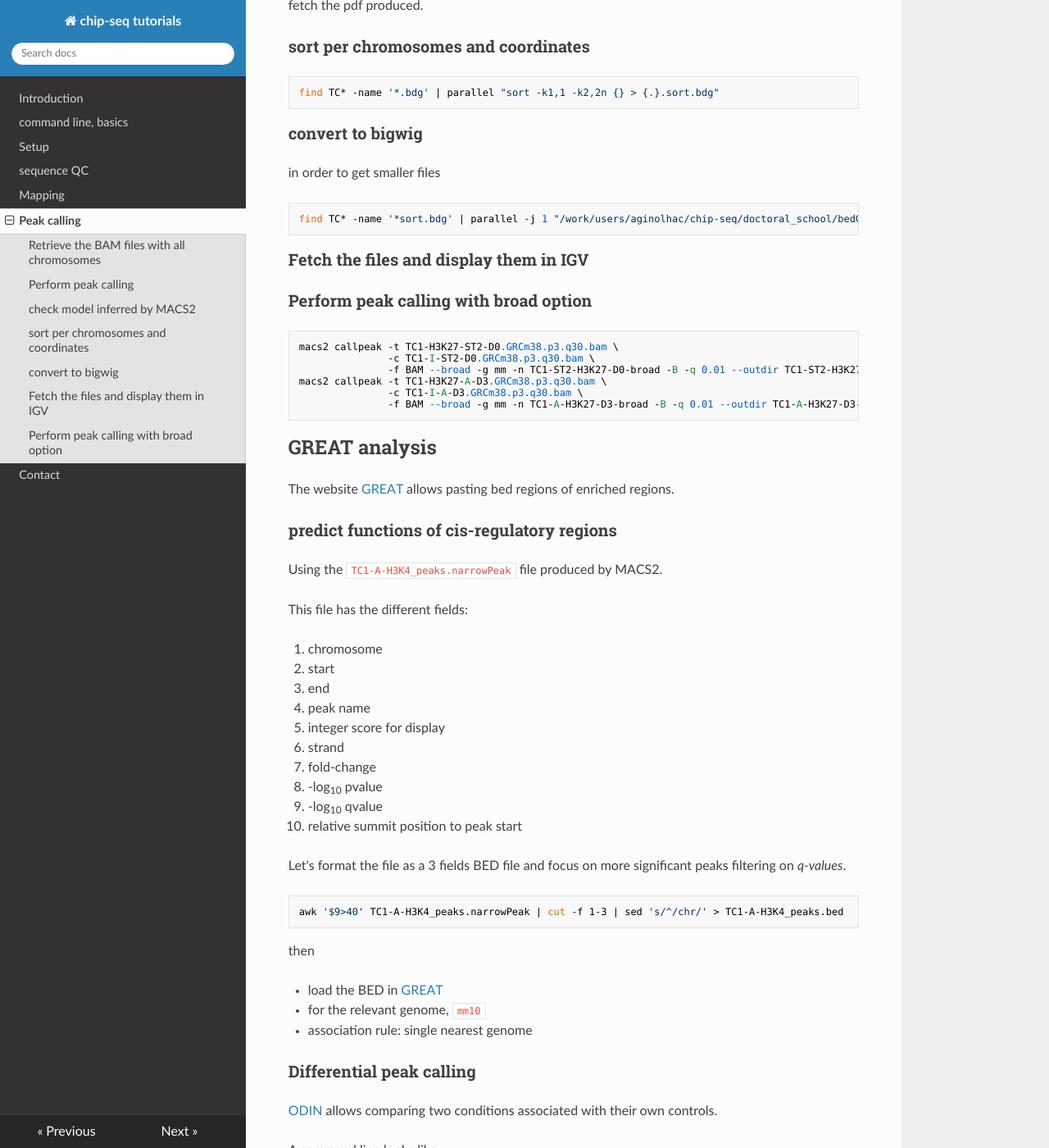
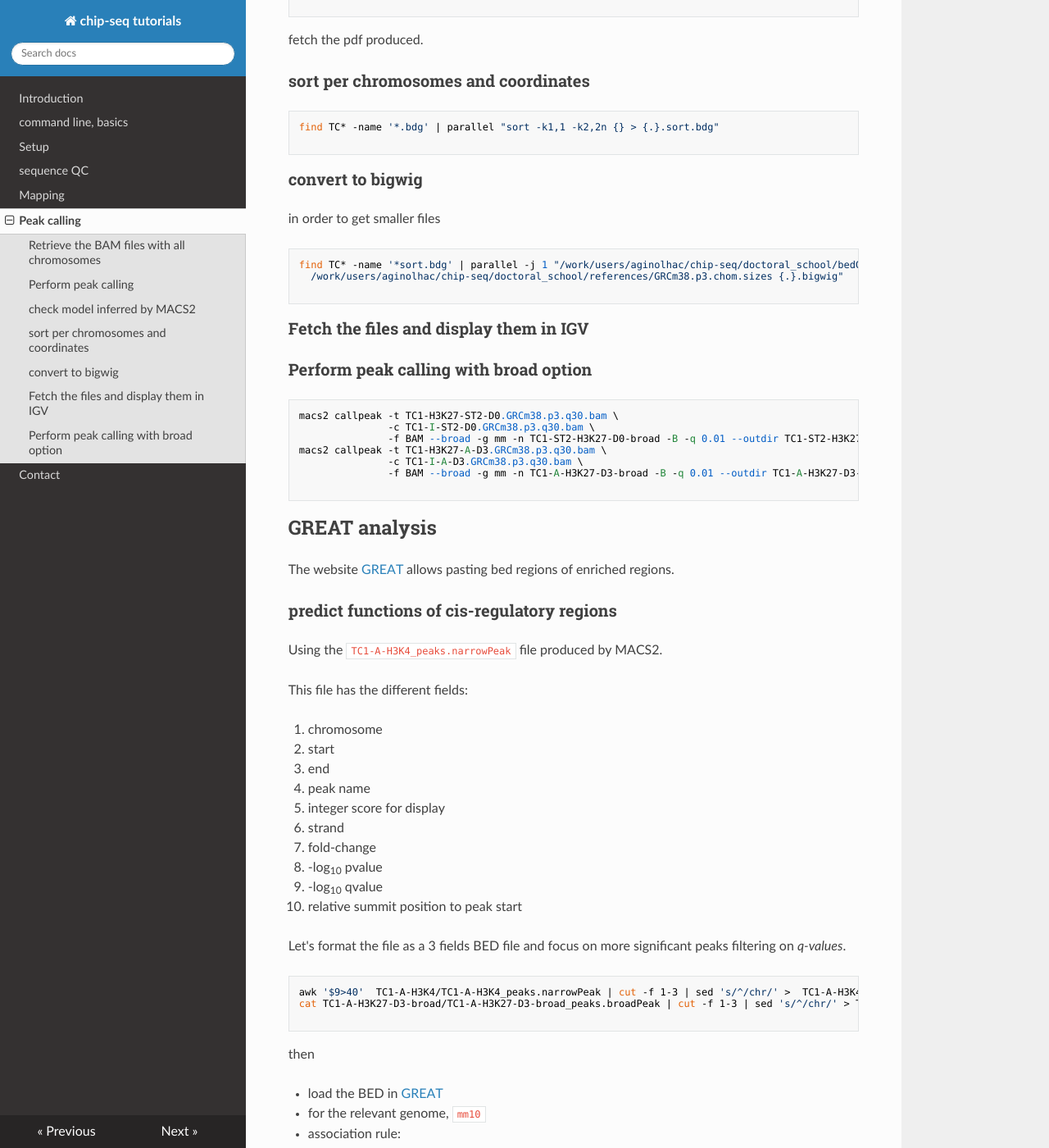
Before and after one commit to ginolhac/chip-seq, an MkDocs documentation site: the page built from docs/peak.md, in a window 1280 px wide and 1400 px high, scrolled down 868 px. Shown: the whole window at 82% size. Built offline with MkDocs 1.6.1, drawn with Linux system fonts in a browser that asks for light colours; nearby versions of some CDN libraries; old or Windows-style settings are respelled for this version of MkDocs; some of the changed text lies outside the part shown.

Commit message:
add K27 for great

````diff
--- a/docs/peak.md
+++ b/docs/peak.md
@@ -16,6 +16,7 @@
 mkdir bams
 cd bams
 ln -s /work/users/aginolhac/chip-seq/doctoral_school/data/*.bam .
+
 ```
 
 ### Perform peak calling
@@ -27,6 +28,7 @@
 macs2 callpeak -t TC1-H3K4-A-D3.GRCm38.p3.q30.bam \
                -c TC1-I-A-D3.GRCm38.p3.q30.bam \
                -f BAM -g mm -n TC1-A-H3K4-D3 -B -q 0.01 --outdir TC1-A-H3K4-D3
+
 ```
 
 ### check model inferred by MACS2
@@ -36,6 +38,7 @@
 ```
 Rscript TC1-A-H3K4-D3/TC1-A-H3K4-D3_model.r
 Rscript TC1-ST2-H3K4-D0/TC1-ST2-H3K4-D0_model.r
+
 ```
 
 fetch the pdf produced.
@@ -44,6 +47,7 @@
 
 ```
 find TC* -name '*.bdg' | parallel "sort -k1,1 -k2,2n {} > {.}.sort.bdg"
+
 ```
 
 ### convert to bigwig
@@ -51,7 +55,9 @@
 in order to get smaller files
 
 ```
-find TC* -name '*sort.bdg' | parallel -j 1 "/work/users/aginolhac/chip-seq/doctoral_school/bedGraphToBigWig {} /work/users/aginolhac/chip-seq/doctoral_school/references/GRCm38.p3.chom.sizes {.}.bigwig"
+find TC* -name '*sort.bdg' | parallel -j 1 "/work/users/aginolhac/chip-seq/doctoral_school/bedGraphToBigWig {} \
+  /work/users/aginolhac/chip-seq/doctoral_school/references/GRCm38.p3.chom.sizes {.}.bigwig"
+
 ```
 
 ### Fetch the files and display them in IGV
@@ -65,6 +71,7 @@
 macs2 callpeak -t TC1-H3K27-A-D3.GRCm38.p3.q30.bam \
                -c TC1-I-A-D3.GRCm38.p3.q30.bam \
                -f BAM --broad -g mm -n TC1-A-H3K27-D3-broad -B -q 0.01 --outdir TC1-A-H3K27-D3-broad
+
 ```
 
 
@@ -92,14 +99,18 @@
 Let's format the file as a 3 fields BED file and focus on more significant peaks filtering on *q-values*.
 
 ```
-awk '$9>40' TC1-A-H3K4_peaks.narrowPeak | cut -f 1-3 | sed 's/^/chr/' > TC1-A-H3K4_peaks.bed
+awk '$9>40'  TC1-A-H3K4/TC1-A-H3K4_peaks.narrowPeak | cut -f 1-3 | sed 's/^/chr/' >  TC1-A-H3K4/TC1-A-H3K4_peaks.bed
+cat TC1-A-H3K27-D3-broad/TC1-A-H3K27-D3-broad_peaks.broadPeak | cut -f 1-3 | sed 's/^/chr/' > TC1-A-H3K27-D3-broad/TC1-A-H3K27-D3-broad_peaks.broad.bed
+
 ```
 
 then
 
 * load the BED in [GREAT](http://bejerano.stanford.edu/great/public/html/)
 * for the relevant genome, `mm10`
-* association rule: single nearest genome
+* association rule:
+    * _Single nearest gene_ for **H3K4**
+    * _Two nearest genes_ for **H3K27**
 
 ### Differential peak calling
 
@@ -112,4 +123,5 @@
           -m -n TC1-I-A-D0vsD15 -v \
           TC1-H3K4-ST2-D0.GRCm38.p3.q30.bam TC1-H3K4-A-D3.GRCm38.p3.q30.bam \
           ../references/GRCm38.p3.fasta ../references/GRCm38.p3.chom.sizes
+
 ```
````
Also changed, not shown: install.md (+22 -0 lines).
